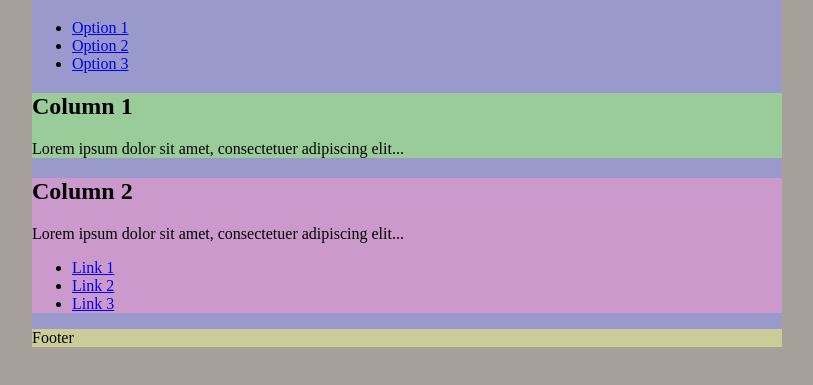
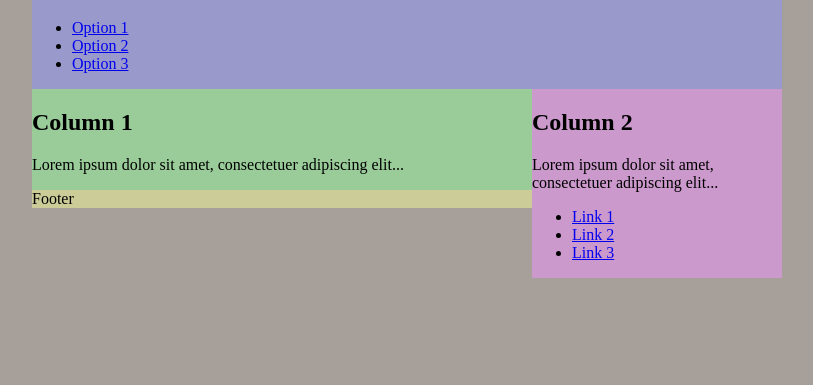
Before and after one commit to jenasancartier/CSS_two-column-layout, a plain HTML site: page index.html in a window 1280 px wide. Shown: the part 61-446 px from the top of the page, without its empty margins (233-1046 px from the left). Drawn offline with Linux system fonts and the light colour scheme.

Commit message:
place columns side by side

```diff
--- a/styles.css
+++ b/styles.css
@@ -21,10 +21,14 @@ body, html {
 
 #main {
 background:#9c9;
+float: left;
+width: 500px;
 }
 
 #sidebar {
 background:#c9c;
+float: right;
+width: 250px;
 }
 
 #footer {
```
